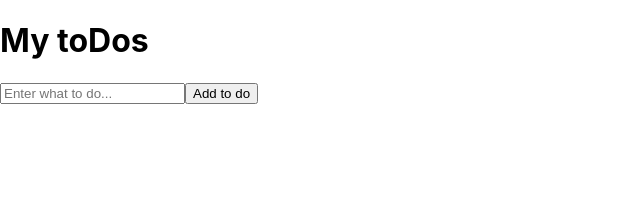
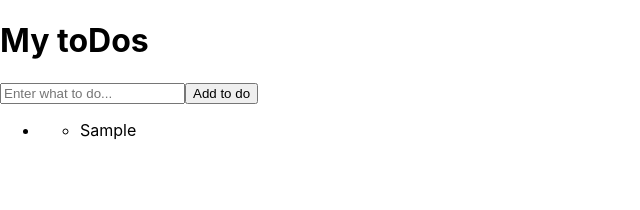
Before and after one commit to alisha0815/myshopping-list-app, a React (Create React App) app in the folder client/: page / in a window 1280 px wide. Both pictures are taken after typing "Sample" into the empty fields and a click on the button "Add to do". Shown: the top 210 px of the page, without its empty margins (0-640 px from the left). Built offline with nearby package versions, Linux system fonts and the light colour scheme.

Commit message:
redner to do

```diff
--- a/client/src/app.jsx
+++ b/client/src/app.jsx
@@ -1,5 +1,6 @@
 import { useState } from 'react';
 import './App.css';
+import List from './components/list';
 
 function App() {
   const [toDo, setTodo] = useState('');
@@ -26,6 +27,7 @@ function App() {
         />
         <button>Add to do</button>
       </form>
+      <List toDo={toDo} toDos={toDos} />
     </div>
   );
 }
--- /dev/null
+++ b/client/src/components/list-item.jsx
@@ -0,0 +1,15 @@
+import React from 'react';
+
+const ListItem = ({ toDos }) => {
+  return (
+    <>
+      <ul>
+        {toDos.map((item, indx) => (
+          <li key={indx}>{item}</li>
+        ))}
+      </ul>
+    </>
+  );
+};
+
+export default ListItem;
--- /dev/null
+++ b/client/src/components/list.jsx
@@ -0,0 +1,14 @@
+import React from 'react';
+import ListItem from './list-item';
+
+const List = ({ toDos }) => {
+  return (
+    <ul>
+      <li>
+        <ListItem toDos={toDos} />
+      </li>
+    </ul>
+  );
+};
+
+export default List;
```
